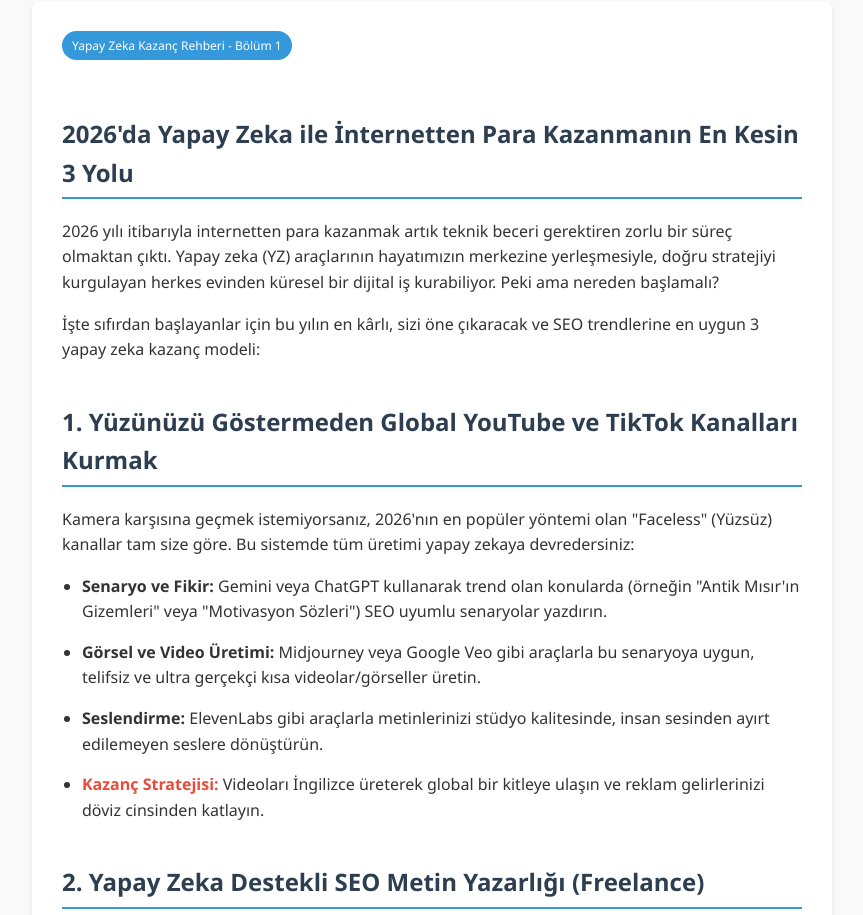
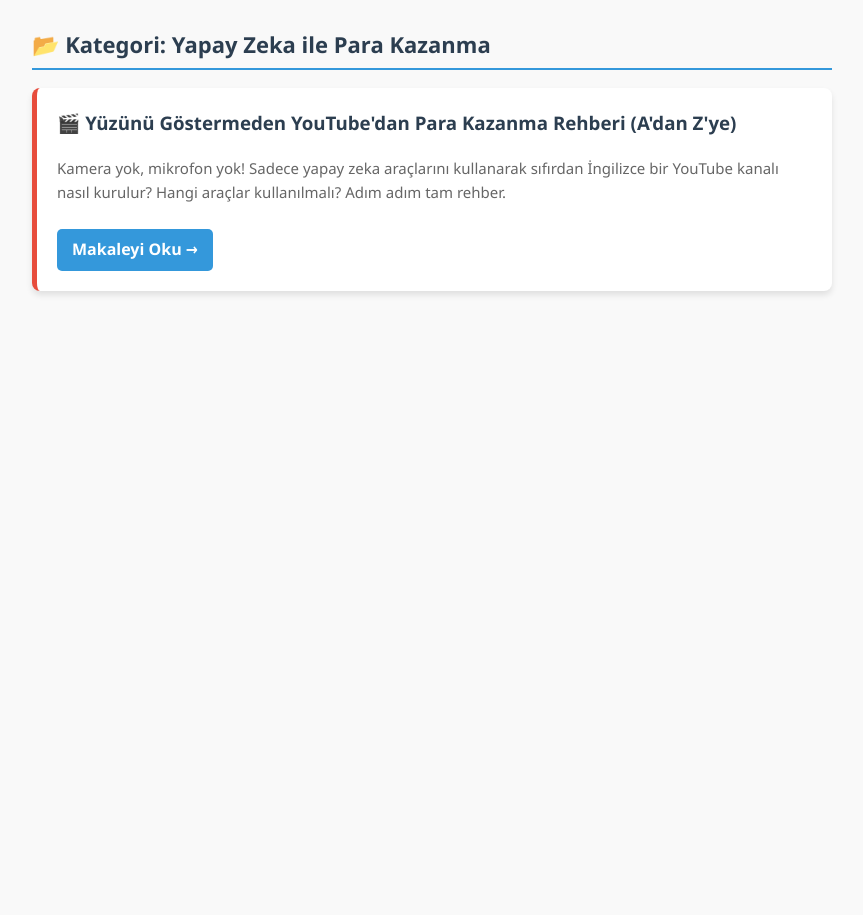
Before and after one commit to EFE-Z/efez, a plain HTML site: page index.html in a window 1280 px wide. Shown: the part 185-1100 px from the top of the page, without its empty margins (208-1071 px from the left). After the commit the page ends 800 px from the top, so only its background shows below. Drawn offline with Linux system fonts and the light colour scheme.

Commit message:
Update index.html

```diff
--- a/index.html
+++ b/index.html
@@ -3,17 +3,17 @@
 <head>
     <meta charset="UTF-8">
     <meta name="viewport" content="width=device-width, initial-scale=1.0">
-    <title>Dijital Rehber | 2026 Yapay Zeka Kazanç Yolları</title>
+    <title>Dijital Rehber | İnternetten Para Kazanma</title>
     <style>
         body { font-family: 'Segoe UI', Tahoma, Geneva, Verdana, sans-serif; line-height: 1.6; color: #333; max-width: 800px; margin: 0 auto; padding: 20px; background-color: #f9f9f9; }
-        header { background: #2c3e50; color: #fff; padding: 20px; text-align: center; border-radius: 8px; margin-bottom: 30px; }
-        h1 { margin: 0; font-size: 24px; }
-        h2 { color: #2c3e50; border-bottom: 2px solid #3498db; padding-bottom: 5px; margin-top: 40px; }
-        .article-box { background: #fff; padding: 30px; border-radius: 8px; box-shadow: 0 4px 6px rgba(0,0,0,0.1); }
-        ul { padding-left: 20px; }
-        li { margin-bottom: 15px; }
-        .highlight { font-weight: bold; color: #e74c3c; }
-        .category-tag { display: inline-block; background: #3498db; color: #fff; padding: 5px 10px; border-radius: 15px; font-size: 12px; margin-bottom: 15px; }
+        header { background: #2c3e50; color: #fff; padding: 30px; text-align: center; border-radius: 8px; margin-bottom: 30px; }
+        h1 { margin: 0; font-size: 28px; }
+        .category-title { color: #2c3e50; border-bottom: 2px solid #3498db; padding-bottom: 5px; margin-top: 20px; font-size: 22px; }
+        .article-card { background: #fff; padding: 20px; border-radius: 8px; box-shadow: 0 4px 6px rgba(0,0,0,0.1); margin-bottom: 20px; transition: transform 0.2s; border-left: 5px solid #e74c3c; }
+        .article-card:hover { transform: translateY(-5px); }
+        .article-card h3 { margin-top: 0; color: #2c3e50; }
+        .article-card p { color: #666; font-size: 15px; }
+        .read-more { display: inline-block; background: #3498db; color: #fff; padding: 8px 15px; text-decoration: none; border-radius: 5px; font-weight: bold; margin-top: 10px; }
     </style>
 </head>
 <body>
@@ -23,43 +23,13 @@
         <p>İnternetten Kazanç ve Teknoloji Stratejileri</p>
     </header>
 
-    <div class="article-box">
-        <span class="category-tag">Yapay Zeka Kazanç Rehberi - Bölüm 1</span>
+    <h2 class="category-title">📂 Kategori: Yapay Zeka ile Para Kazanma</h2>
 
-        <h2>2026'da Yapay Zeka ile İnternetten Para Kazanmanın En Kesin 3 Yolu</h2>
-        <p>2026 yılı itibarıyla internetten para kazanmak artık teknik beceri gerektiren zorlu bir süreç olmaktan çıktı. Yapay zeka (YZ) araçlarının hayatımızın merkezine yerleşmesiyle, doğru stratejiyi kurgulayan herkes evinden küresel bir dijital iş kurabiliyor. Peki ama nereden başlamalı?</p>
-        <p>İşte sıfırdan başlayanlar için bu yılın en kârlı, sizi öne çıkaracak ve SEO trendlerine en uygun 3 yapay zeka kazanç modeli:</p>
-
-        <h2>1. Yüzünüzü Göstermeden Global YouTube ve TikTok Kanalları Kurmak</h2>
-        <p>Kamera karşısına geçmek istemiyorsanız, 2026'nın en popüler yöntemi olan "Faceless" (Yüzsüz) kanallar tam size göre. Bu sistemde tüm üretimi yapay zekaya devredersiniz:</p>
-        <ul>
-            <li><strong>Senaryo ve Fikir:</strong> Gemini veya ChatGPT kullanarak trend olan konularda (örneğin "Antik Mısır'ın Gizemleri" veya "Motivasyon Sözleri") SEO uyumlu senaryolar yazdırın.</li>
-            <li><strong>Görsel ve Video Üretimi:</strong> Midjourney veya Google Veo gibi araçlarla bu senaryoya uygun, telifsiz ve ultra gerçekçi kısa videolar/görseller üretin.</li>
-            <li><strong>Seslendirme:</strong> ElevenLabs gibi araçlarla metinlerinizi stüdyo kalitesinde, insan sesinden ayırt edilemeyen seslere dönüştürün.</li>
-            <li><span class="highlight">Kazanç Stratejisi:</span> Videoları İngilizce üreterek global bir kitleye ulaşın ve reklam gelirlerinizi döviz cinsinden katlayın.</li>
-        </ul>
-
-        <h2>2. Yapay Zeka Destekli SEO Metin Yazarlığı (Freelance)</h2>
-        <p>İnternetteki milyonlarca web sitesi sahibi, Google'da üst sıralara çıkmak için sürekli içerik arıyor. Siz bu ihtiyacı yapay zeka hızında çözen bir ajans olabilirsiniz.</p>
-        <ul>
-            <li><strong>Hizmet Sunumu:</strong> Bionluk, Fiverr veya Upwork gibi platformlarda "SEO uyumlu blog yazısı ve makale yazarı" olarak profil oluşturun.</li>
-            <li><strong>Üretim Hızı:</strong> Müşteriden gelen konuyu yapay zeka ile 10 dakika içinde kapsamlı, alt başlıkları olan profesyonel bir makaleye dönüştürün.</li>
-            <li><strong>İnsan Dokunuşu (Kritik Nokta):</strong> Çıkan metni doğrudan kopyalamayın. Kendi yorumunuzu katın, duygusal bağ kuran cümleler ekleyin ve yapay zeka robotik hissinden arındırın.</li>
-            <li><span class="highlight">Kazanç Stratejisi:</span> Günde 1 makale yazarak başladığınız bu yolda, yapay zeka sayesinde günde 10 makale teslim edip tam zamanlı bir gelire ulaşabilirsiniz.</li>
-        </ul>
-
-        <h2>3. Niş (Özel Odaklı) E-Kitap ve Dijital Rehber Satışı</h2>
-        <p>Bilgi satmak internetin en eski ve en kârlı işidir. Bir kez üretir, binlerce kez satarsınız. Yapay zeka bu süreci günlerden saatlere indiriyor.</p>
-        <ul>
-            <li><strong>Konu Seçimi:</strong> İnsanların çözmek istediği spesifik bir sorun bulun. (Örn: "Yeni Başlayanlar İçin Evde Ekşi Mayalı Ekmek Yapımı" veya "Köpek Eğitiminde İlk 30 Gün").</li>
-            <li><strong>Kitabın Yazılması:</strong> İçindekiler tablosunu yapay zekaya hazırlatın. Ardından her bir bölümü detaylıca yazdırarak 40-50 sayfalık bir rehber oluşturun.</li>
-            <li><strong>Tasarım:</strong> Canva'nın yapay zeka özelliklerini kullanarak şık bir e-kitap kapağı tasarlayın.</li>
-            <li><span class="highlight">Kazanç Stratejisi:</span> Hazırladığınız PDF'i Shopier veya Gumroad gibi ücretsiz altyapısı olan sitelere yükleyin ve Instagram/TikTok üzerinden satışını yapın. Ürün dijital olduğu için kargo veya stok derdiniz olmaz.</li>
-        </ul>
-
-        <h2>Sonuç: İlk Adımı Nasıl Atmalısınız?</h2>
-        <p>Bu 3 yöntemden size en sıcak geleni seçin ve sadece ona odaklanın. Bir sonraki rehberimizde, bu maddelerden birini seçip adım adım nasıl hayata geçireceğinizi tıklama tıklama anlatacağız. Dijital yolculuğunuzda takipte kalın!</p>
+    <div class="article-card">
+        <h3>🎬 Yüzünü Göstermeden YouTube'dan Para Kazanma Rehberi (A'dan Z'ye)</h3>
+        <p>Kamera yok, mikrofon yok! Sadece yapay zeka araçlarını kullanarak sıfırdan İngilizce bir YouTube kanalı nasıl kurulur? Hangi araçlar kullanılmalı? Adım adım tam rehber.</p>
+        <a href="youtube-rehberi.html" class="read-more">Makaleyi Oku →</a>
     </div>
 
-</body>
+    </body>
 </html>
```
